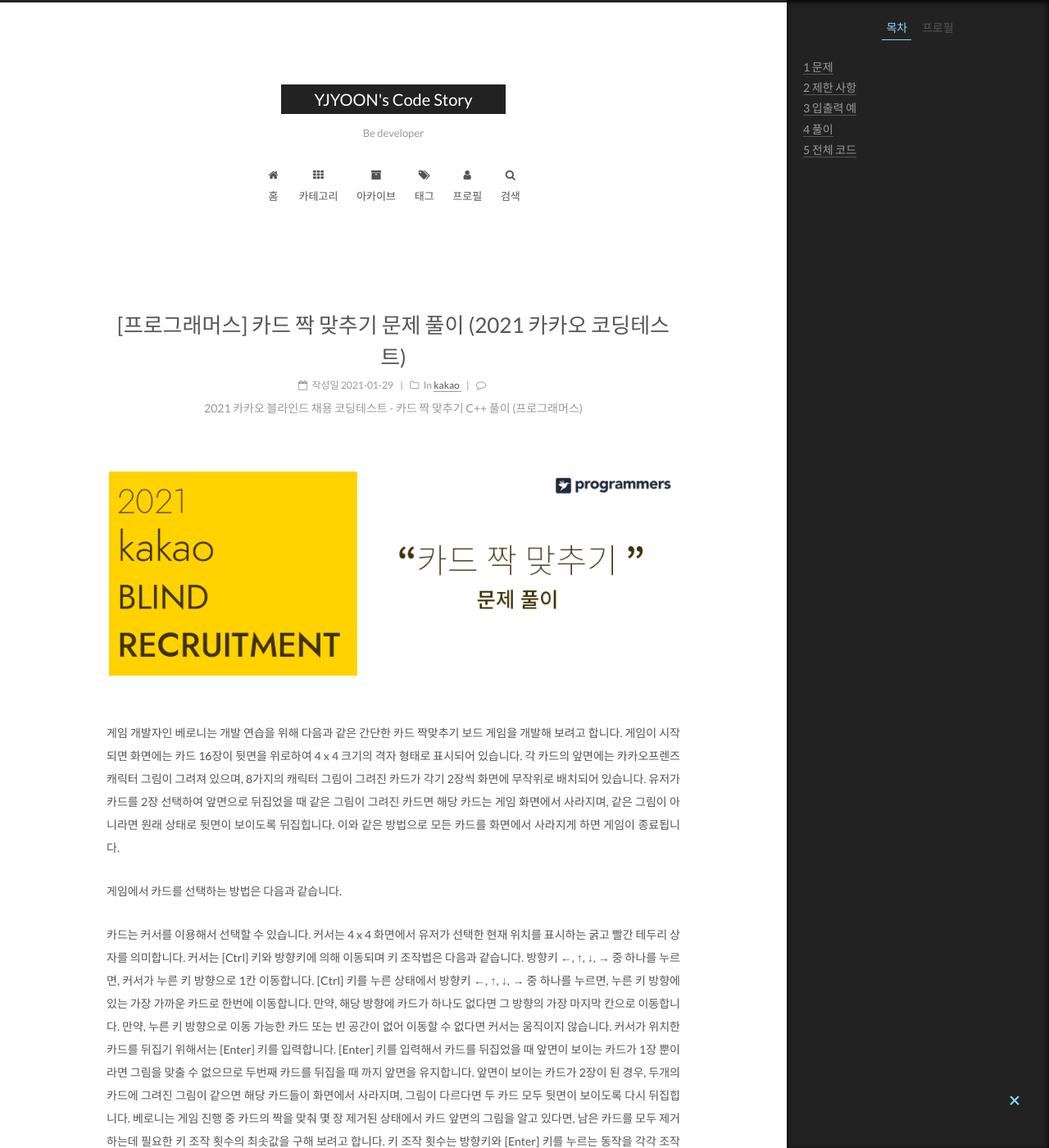
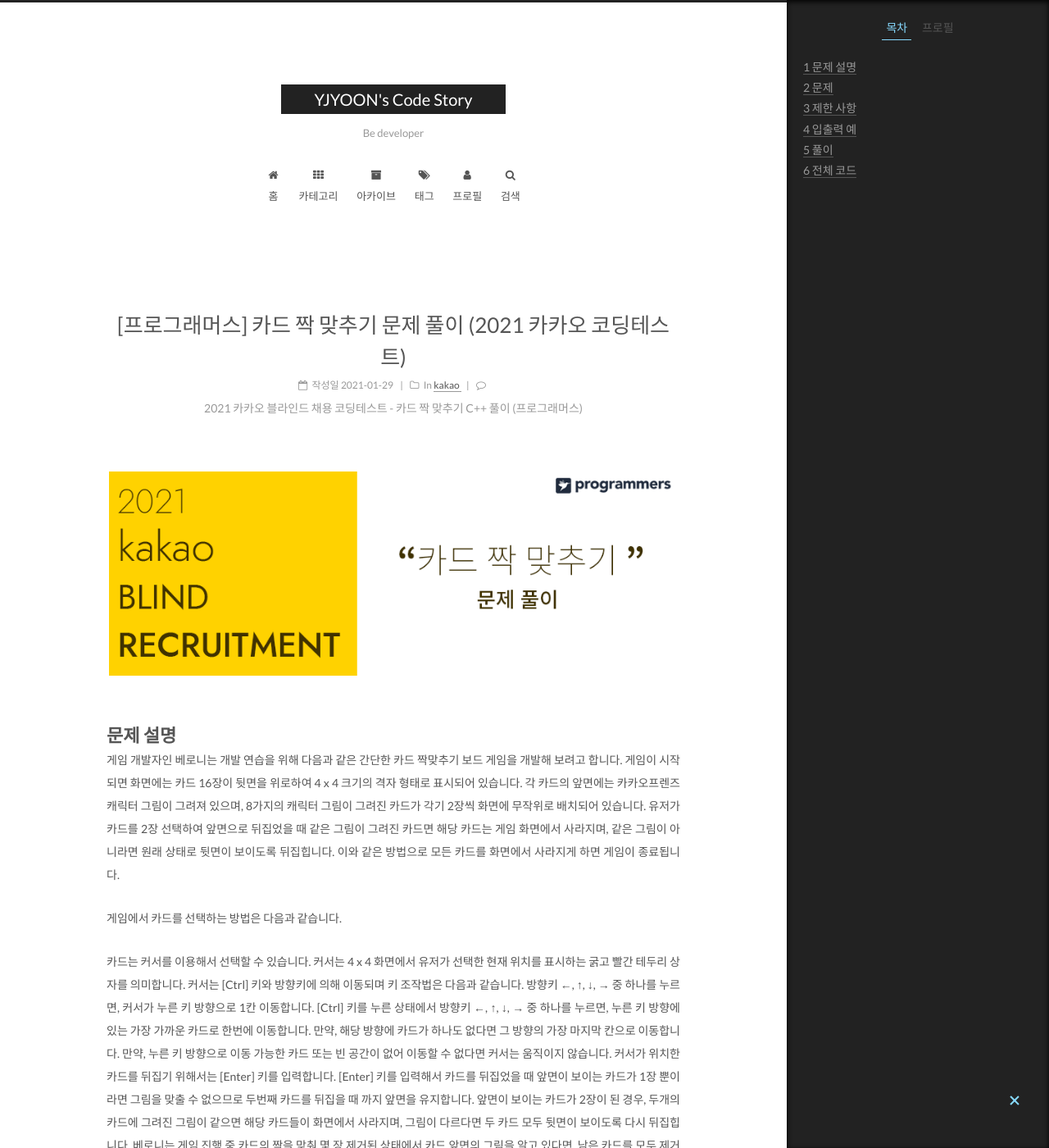
Before and after one commit to yjyoon-dev/yjyoon-dev.github.io, a Jekyll site: the page built from _posts/2021-01-29-kakao-paircard.md, in a window 1280 px wide and 1400 px high. Shown: the whole window at 82% size. Built offline with Jekyll 4.4.1, drawn with Linux system fonts in a browser that asks for light colours; comment, search, counter and statistics services are not loaded.

Commit message:
edit post

```diff
--- a/_posts/2021-01-29-kakao-paircard.md
+++ b/_posts/2021-01-29-kakao-paircard.md
@@ -9,6 +9,8 @@
 ---
 
 <br>
+
+# 문제 설명
 
 게임 개발자인 베로니는 개발 연습을 위해 다음과 같은 간단한 카드 짝맞추기 보드 게임을 개발해 보려고 합니다.
 게임이 시작되면 화면에는 카드 16장이 뒷면을 위로하여 4 x 4 크기의 격자 형태로 표시되어 있습니다. 각 카드의 앞면에는 카카오프렌즈 캐릭터 그림이 그려져 있으며, 8가지의 캐릭터 그림이 그려진 카드가 각기 2장씩 화면에 무작위로 배치되어 있습니다.
```
